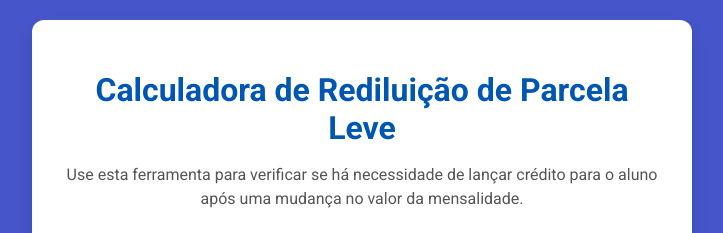
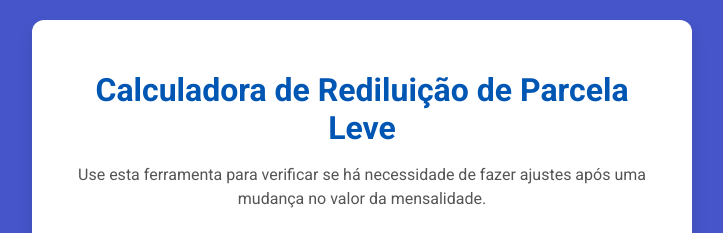
Before and after one commit to yasmineklein/calculadora-rediluicao, a plain HTML site: page index.html in a window 1280 px wide. Shown: the top 233 px of the page, without its empty margins (278-1001 px from the left). Drawn offline with Linux system fonts and the light colour scheme.

Commit message:
Update index.html

```diff
--- a/index.html
+++ b/index.html
@@ -10,7 +10,7 @@
 
     <div class="calculator-container">
         <h1>Calculadora de Rediluição de Parcela Leve</h1>
-        <p>Use esta ferramenta para verificar se há necessidade de lançar crédito para o aluno após uma mudança no valor da mensalidade.</p>
+        <p>Use esta ferramenta para verificar se há necessidade de fazer ajustes após uma mudança no valor da mensalidade.</p>
 
         <fieldset>
             <legend>1. Cálculo da Diluição Original</legend>
```
